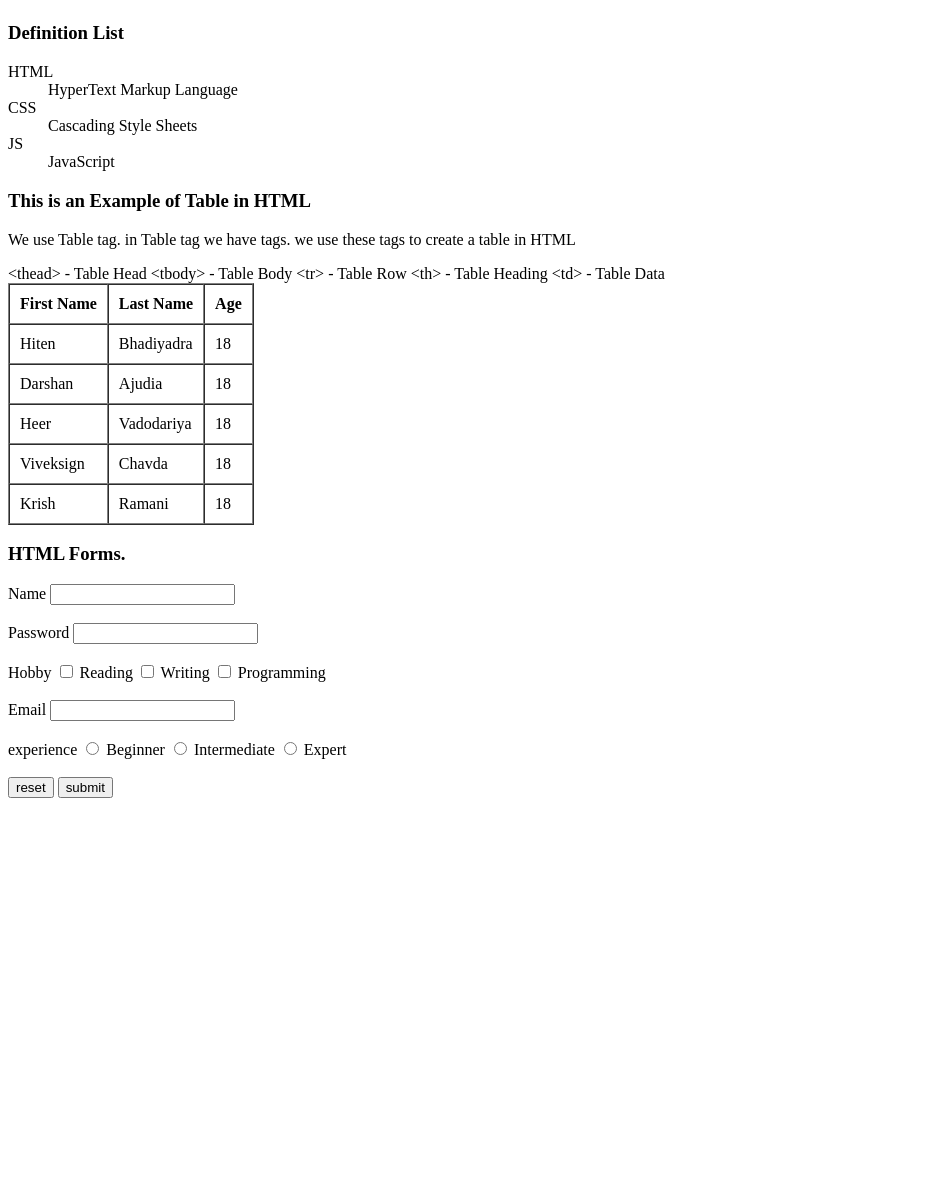
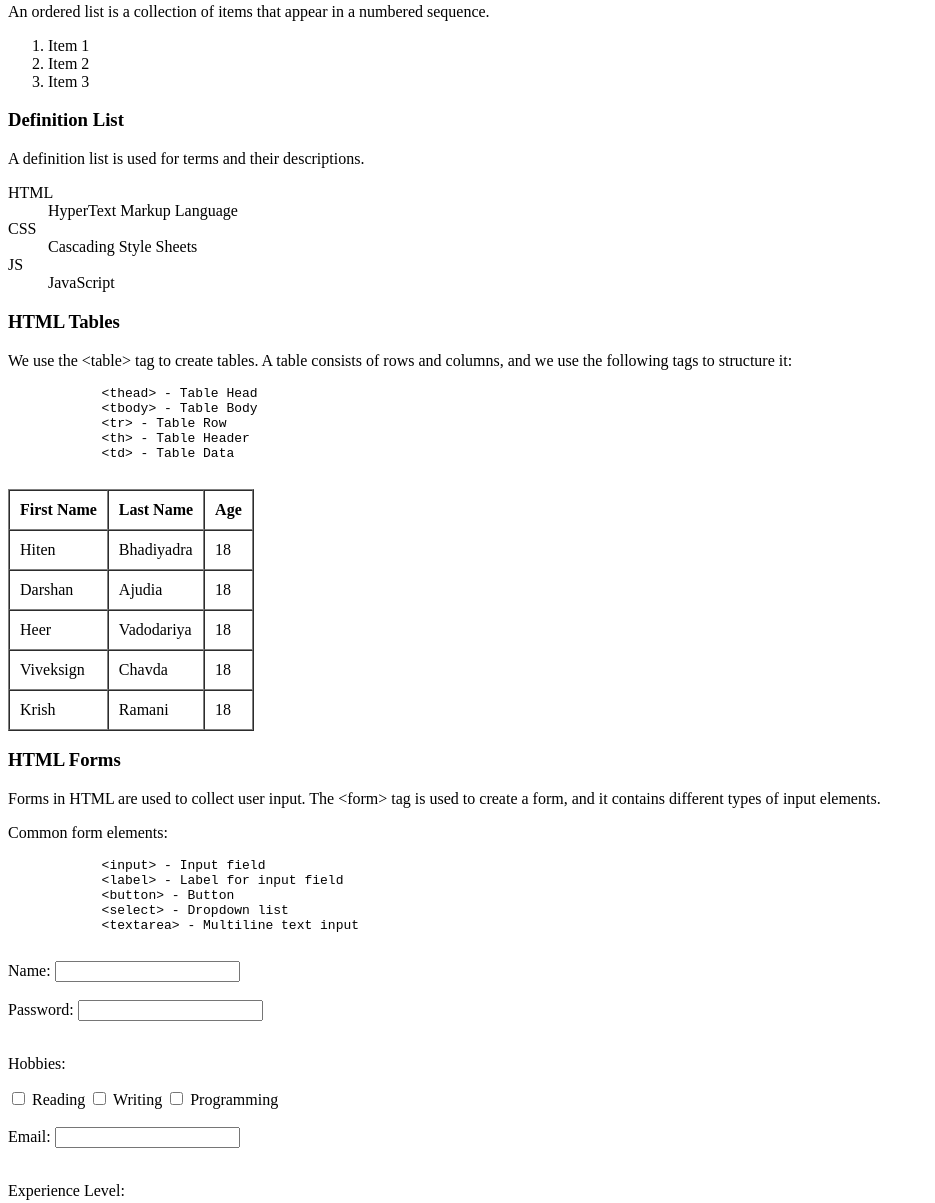
Before and after one commit to uvpatel/Learnings, a plain HTML site: page Chapter - 4(List,Tables,Forms)/index.html in a window 1280 px wide. Shown: the part 504-1707 px from the top of the page, without its empty margins (0-935 px from the left). Before the commit the page ends 1339 px from the top, so only its background shows below. Drawn offline with Linux system fonts and the light colour scheme.

Commit message:
final output

```diff
--- a/Chapter - 4(List,Tables,Forms)/index.html
+++ b/Chapter - 4(List,Tables,Forms)/index.html
@@ -12,6 +12,7 @@
         <h2>HTML Lists</h2>
         <p>Lists are used to display information in a structured format. There are three types of lists in HTML:</p>
 
+        <p>We use the following tags to create lists:</p>
         <pre>
             &lt;ul&gt; - Unordered List
             &lt;ol&gt; - Ordered List
@@ -19,10 +20,10 @@
             &lt;li&gt; - List Item
             &lt;dt&gt; - Definition Term
             &lt;dd&gt; - Definition Description
-
         </pre>
 
         <h3>Unordered List</h3>
+        <p>An unordered list is a collection of items that appear in bullet points.</p>
         <ul>
             <li>Item 1</li>
             <li>Item 2</li>
@@ -30,6 +31,7 @@
         </ul>
 
         <h3>Ordered List</h3>
+        <p>An ordered list is a collection of items that appear in a numbered sequence.</p>
         <ol>
             <li>Item 1</li>
             <li>Item 2</li>
@@ -37,6 +39,7 @@
         </ol>
 
         <h3>Definition List</h3>
+        <p>A definition list is used for terms and their descriptions.</p>
         <dl>
             <dt>HTML</dt>
             <dd>HyperText Markup Language</dd>
@@ -48,19 +51,19 @@
     </section>
 
 
-    <section class="Table">
-        <h3>This is an Example of Table in HTML</h3>
+    <section class="table">
+        <h3>HTML Tables</h3>
+        <p>We use the &lt;table&gt; tag to create tables. A table consists of rows and columns, and we use the following tags to structure it:</p>
 
-        <p>We use Table tag. in Table tag we have tags.
-            we use these tags to create a table in HTML
-
-        </p>
+        <pre>
             &lt;thead&gt; - Table Head
             &lt;tbody&gt; - Table Body
             &lt;tr&gt; - Table Row
-        &lt;th&gt; - Table Heading
+            &lt;th&gt; - Table Header
             &lt;td&gt; - Table Data
-        <table border="+1" cellpadding="10" cellspacing="0" >
+        </pre>
+
+        <table border="1" cellpadding="10" cellspacing="0">
             <thead>
                 <tr>
                     <th>First Name</th>
@@ -70,12 +73,12 @@
             </thead>
             <tbody>
                 <tr>
-                    <td>Hiten </td>
+                    <td>Hiten</td>
                     <td>Bhadiyadra</td>
                     <td>18</td>
                 </tr>
                 <tr>
-                    <td>Darshan </td>
+                    <td>Darshan</td>
                     <td>Ajudia</td>
                     <td>18</td>
                 </tr>
@@ -94,55 +97,56 @@
                     <td>Ramani</td>
                     <td>18</td>
                 </tr>
-
             </tbody>
         </table>
     </section>
 
     <section class="form">
-        <h3>HTML Forms.</h3>
+        <h3>HTML Forms</h3>
+        <p>Forms in HTML are used to collect user input. The &lt;form&gt; tag is used to create a form, and it contains different types of input elements.</p>
+
+        <p>Common form elements:</p>
+        <pre>
+            &lt;input&gt; - Input field
+            &lt;label&gt; - Label for input field
+            &lt;button&gt; - Button
+            &lt;select&gt; - Dropdown list
+            &lt;textarea&gt; - Multiline text input
+        </pre>
+
         <form action="submit.php" method="post">
-            <label for="text">Name</label>
+            <label for="text">Name:</label>
             <input type="text" id="text" name="name" required><br><br>
 
-            <label for="password">
-                Password
-            </label>
+            <label for="password">Password:</label>
             <input type="password" id="password" name="password" required><br><br>
-            <label for="hobby">Hobby</label>
-            <input type="checkbox" name="hobby" id="Hobby">
-            <label for="hobby">Reading</label>
-            <input type="checkbox" name="hobby" id="Hobby">
-            <label for="hobby">Writing</label>
-            <input type="checkbox" name="hobby" id="Hobby">
-            <label for="hobby">Programming </label>
 
-
-
+            <p>Hobbies:</p>
+            <input type="checkbox" name="hobby" id="reading">
+            <label for="reading">Reading</label>
+            <input type="checkbox" name="hobby" id="writing">
+            <label for="writing">Writing</label>
+            <input type="checkbox" name="hobby" id="programming">
+            <label for="programming">Programming</label>
             <br><br>
 
-            <label for="email">Email</label>
-            <input type="email" name="email" id=" email" required><br><br>
+            <label for="email">Email:</label>
+            <input type="email" name="email" id="email" required><br><br>
 
-            <label for="radio">experience</label>
-            <input type="radio" name="skill" id="skill0">
-            <label for="skill">Beginner</label>
-            <input type="radio" name="skill" id="skill1">
-            <label for="skill">Intermediate</label>
-            <input type="radio" name="skill" id="skill2">
-            <label for="skill">Expert</label>
+            <p>Experience Level:</p>
+            <input type="radio" name="skill" id="beginner">
+            <label for="beginner">Beginner</label>
+            <input type="radio" name="skill" id="intermediate">
+            <label for="intermediate">Intermediate</label>
+            <input type="radio" name="skill" id="expert">
+            <label for="expert">Expert</label>
             <br><br>
 
-
-            <button type="reset">reset</button>
-            <button type="submit">submit</button>
-
+            <button type="reset">Reset</button>
+            <button type="submit">Submit</button>
             <br><br>
-
-            <h3></h3>
         </form>
     </section>
 
-
 </body>
 </html>
```
Lines whose indentation alone changed are shown as unchanged.
